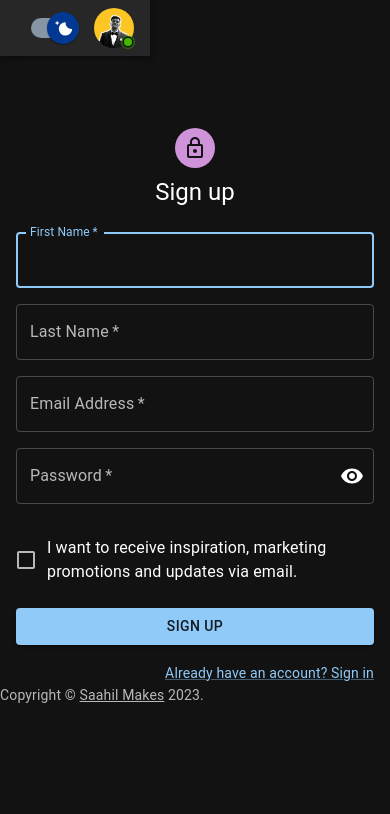
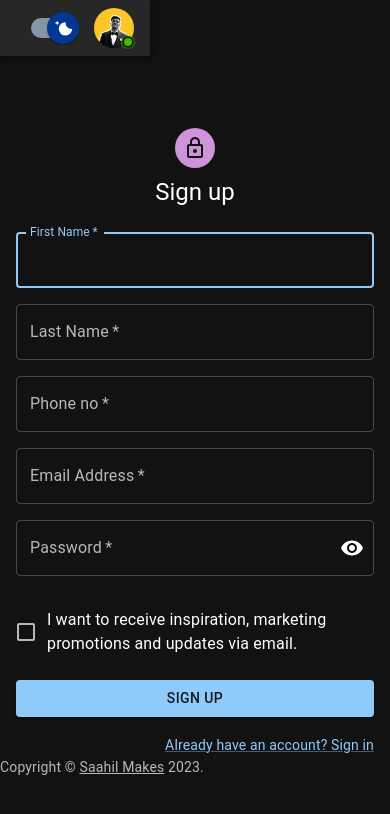
Before and after one commit to saahilanande/Frontend-MTRS, a React (Vite) app: page /signup in a window 390 px wide. Shown: the top 814 px of the page. Built offline with nearby package versions, Linux system fonts and the light colour scheme.

Commit message:
Added phone no field in signup

```diff
--- a/src/Components/LoginForm.tsx
+++ b/src/Components/LoginForm.tsx
@@ -20,7 +20,6 @@ import { useFormik } from "formik";
 import { VisibilityOff, Visibility } from "@mui/icons-material";
 
 function LoginForm() {
-  const handleSubmit = () => {};
 
   const [showPassword, setShowPassword] = useState(false);
 
--- a/src/Components/SignupForm.tsx
+++ b/src/Components/SignupForm.tsx
@@ -38,6 +38,7 @@ function SignupForm() {
       .min(2, "Too Short!")
       .max(50, "Too Long!")
       .required("Required"),
+    phoneno: Yup.number().required("Required"),
     email: Yup.string().email("Invalid email").required("Required"),
     password: Yup.string()
       .required("No password provided.")
@@ -48,6 +49,7 @@ function SignupForm() {
     initialValues: {
       firstName: "",
       lastName: "",
+      phoneno: "",
       email: "",
       password: "",
     },
@@ -58,7 +60,7 @@ function SignupForm() {
         username: values.firstName + values.lastName,
         password: values.password,
         email: values.email,
-        phone: 9999,
+        phone: values.phoneno,
       };
 
       setIsLoading(true);
@@ -147,6 +149,28 @@ function SignupForm() {
                   helperText={
                     formik.errors.lastName && formik.touched.lastName
                       ? "" + formik.errors.lastName
+                      : null
+                  }
+                />
+              </Grid>
+              <Grid item xs={12}>
+                <TextField
+                  required
+                  fullWidth
+                  id="phoneno"
+                  label="Phone no"
+                  name="phoneno"
+                  autoComplete="family-name"
+                  onChange={formik.handleChange}
+                  value={formik.values.phoneno}
+                  error={
+                    formik.errors.phoneno && formik.touched.phoneno
+                      ? true
+                      : false
+                  }
+                  helperText={
+                    formik.errors.phoneno && formik.touched.phoneno
+                      ? "" + formik.errors.phoneno
                       : null
                   }
                 />
```
